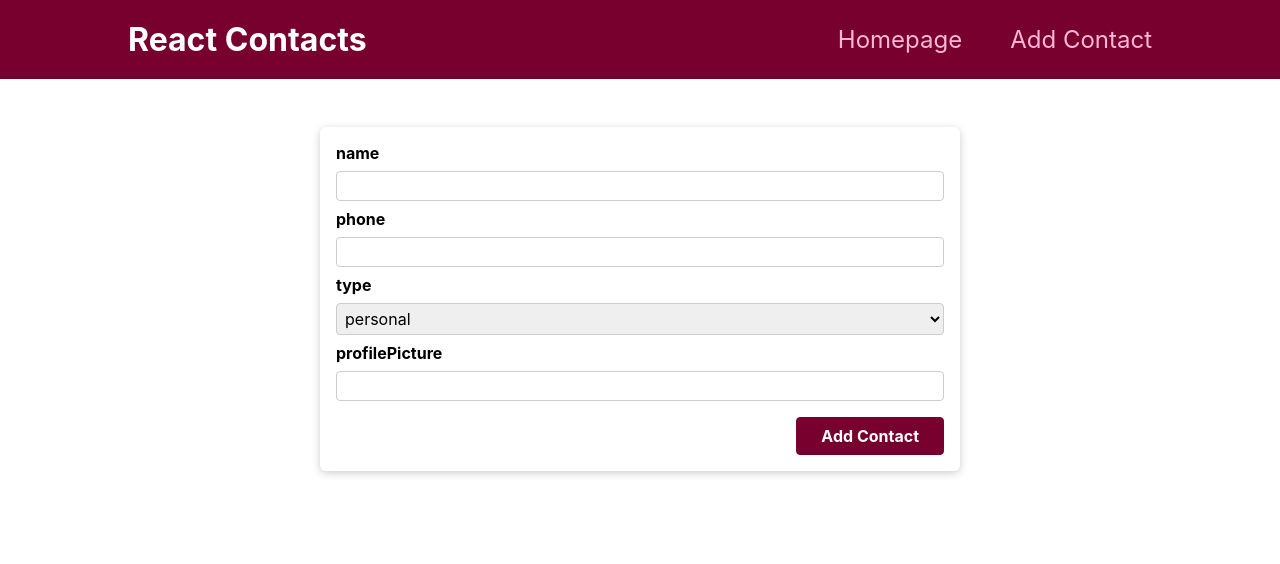
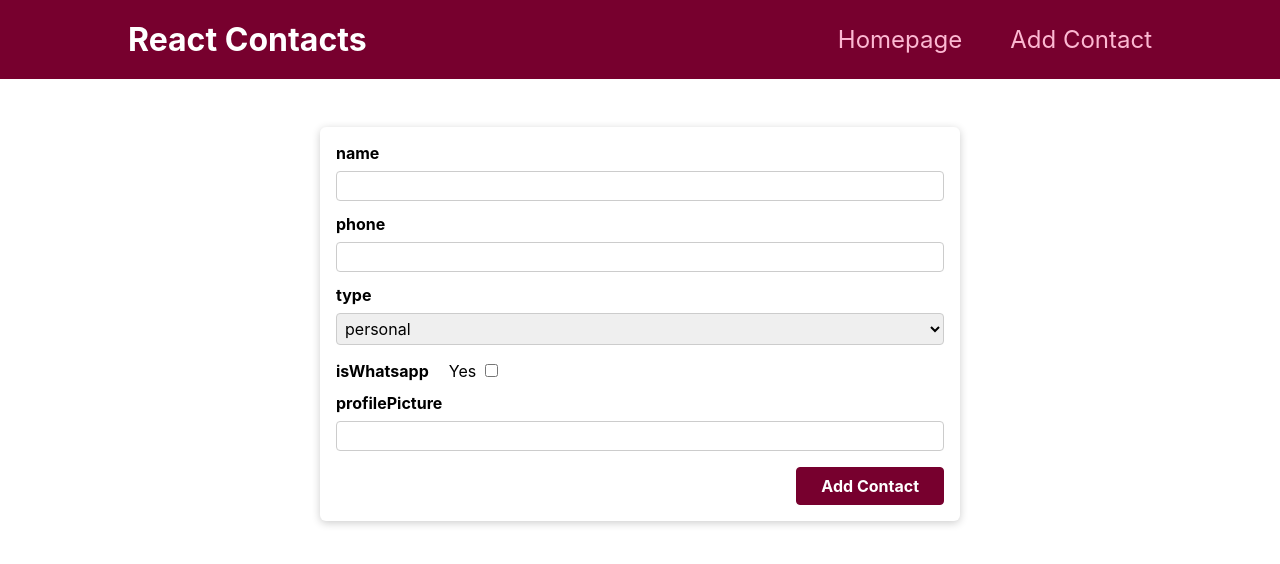
Before and after one commit to IntekhabAzam/Invedus-Assignment, a Next.js app: page /add-contact in a window 1280 px wide. Shown: the top 564 px of the page. Built offline with nearby package versions, Linux system fonts and the light colour scheme.

Commit message:
user input update

```diff
--- a/components/add-contact/ContactForm.js
+++ b/components/add-contact/ContactForm.js
@@ -8,6 +8,7 @@ const ContactForm = (props) => {
   const phoneInputRef = useRef();
   const imageInputRef = useRef();
   const typeInputRef = useRef();
+  const whatsappInputRef = useRef();
 
   const router = useRouter();
 
@@ -21,6 +22,7 @@ const ContactForm = (props) => {
       nameInputRef.current.value = selectedContact[0].name;
       phoneInputRef.current.value = selectedContact[0].phone;
       typeInputRef.current.value = selectedContact[0].type;
+      whatsappInputRef.current.checked = selectedContact[0].isWhatsapp;
       imageInputRef.current.value = selectedContact[0].image;
     }
   }, [props.id, props.identifier]);
@@ -33,6 +35,7 @@ const ContactForm = (props) => {
       name: nameInputRef.current.value,
       phone: phoneInputRef.current.value,
       type: typeInputRef.current.value,
+      isWhatsapp: whatsappInputRef.current.checked,
       image: imageInputRef.current.value,
     };
 
@@ -59,6 +62,17 @@ const ContactForm = (props) => {
             <option>office</option>
           </select>
         </div>
+        <div className={classes.isWhatsapp}>
+          <p>isWhatsapp</p>
+          <label htmlFor="isWhatsapp">Yes</label>
+          <input
+            type="checkbox"
+            id="isWhatsapp"
+            name="isWhatsapp"
+            value="Yes"
+            ref={whatsappInputRef}
+          />
+        </div>
         <div className={classes.control}>
           <label htmlFor="image">profilePicture</label>
           <input type="url" required id="image" ref={imageInputRef} />
--- a/components/add-contact/ContactForm.module.css
+++ b/components/add-contact/ContactForm.module.css
@@ -3,7 +3,7 @@
 }
 
 .control {
-  margin-bottom: 0.5rem;
+  margin-bottom: 0.8rem;
 }
 
 .control label {
@@ -20,6 +20,19 @@
   border: 1px solid #ccc;
   padding: 0.25rem;
   width: 100%;
+}
+
+.isWhatsapp {
+  margin: 1rem 0 0.8rem;
+}
+
+.isWhatsapp p {
+  display: inline;
+  font-weight: bold;
+}
+
+.isWhatsapp label {
+  margin: 0 5px 0 20px;
 }
 
 .actions {
--- a/components/contacts/ContactItem.js
+++ b/components/contacts/ContactItem.js
@@ -13,6 +13,7 @@ const ContactItem = (props) => {
             <div>
               {props.phone} ({props.type})
             </div>
+            {props.isWhatsapp === true && <p className={classes.isWhatsapp}>Whatsapp available</p>}
           </div>
           <div className={classes["profile-picture"]}>
             <a href={props.image} rel="noreferrer" target="_blank">
--- a/components/contacts/ContactItem.module.css
+++ b/components/contacts/ContactItem.module.css
@@ -5,6 +5,9 @@
 }
 .name {
   margin: 0 0 0.25rem 0;
+}
+.isWhatsapp {
+  margin-top: 0.25rem;
 }
 .profile-picture {
   color: #ad5502;
--- a/components/contacts/Contacts.js
+++ b/components/contacts/Contacts.js
@@ -52,6 +52,7 @@ const Contacts = () => {
           name={contact.name}
           phone={contact.phone}
           type={contact.type}
+          isWhatsapp={contact.isWhatsapp}
           image={contact.image}
           onDelete={deleteHandler.bind(null, contact.id)}
         />
```
